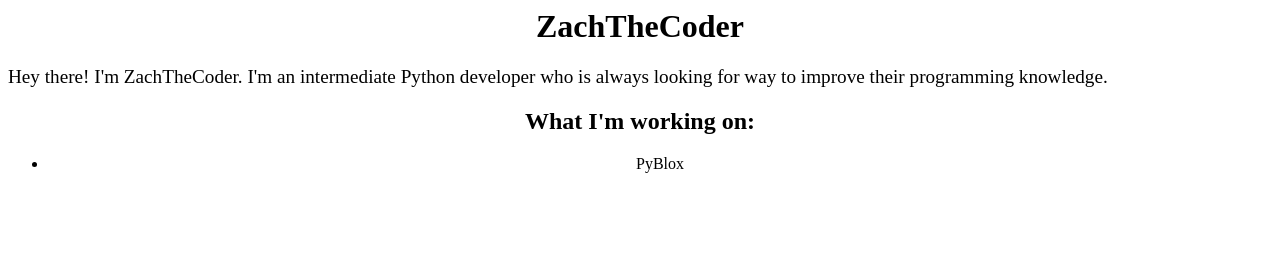
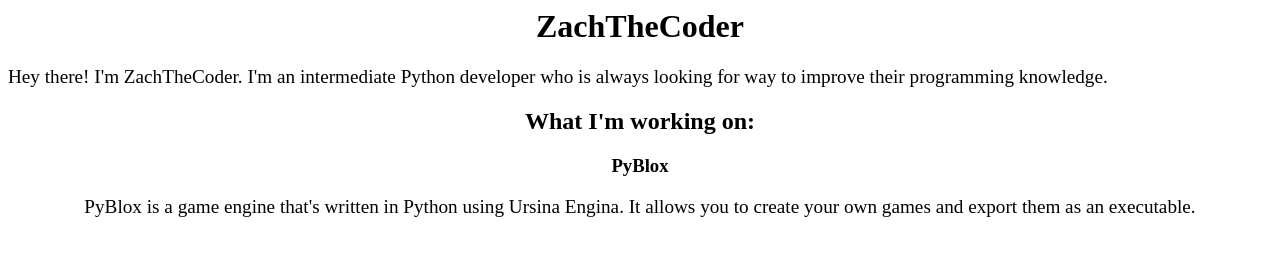
Before and after one commit to zachthecoder14/zachthecoder, a plain HTML site: page index.html in a window 1280 px wide. Drawn offline with Linux system fonts and the light colour scheme.

Commit message:
Update index.html

```diff
--- a/index.html
+++ b/index.html
@@ -11,9 +11,8 @@
     <big>  Hey there! I'm ZachTheCoder. I'm an intermediate Python developer who is always looking for way to improve their programming knowledge.</big>
     <center>
       <h2>What I'm working on:</h2>
-      <ul>
-        <li>PyBlox</li>
-      </ul>
+      <h3>PyBlox</h3>
+      <big>PyBlox is a game engine that's written in Python using Ursina Engina. It allows you to create your own games and export them as an executable.</big>
     </center>
   </body>
 
```
